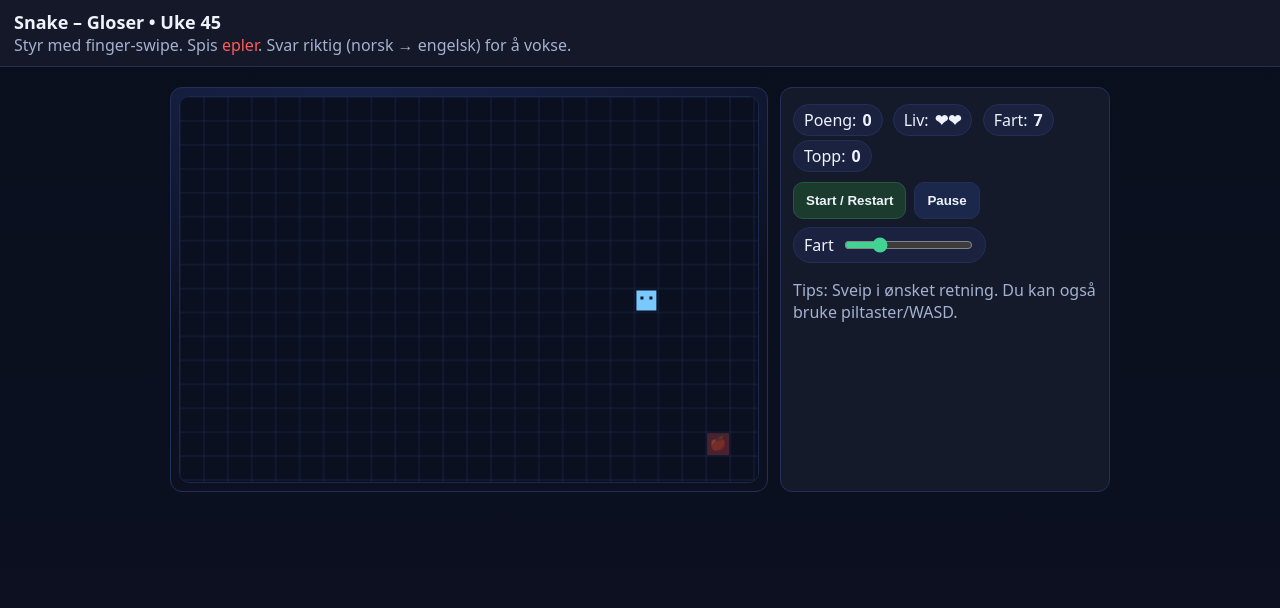
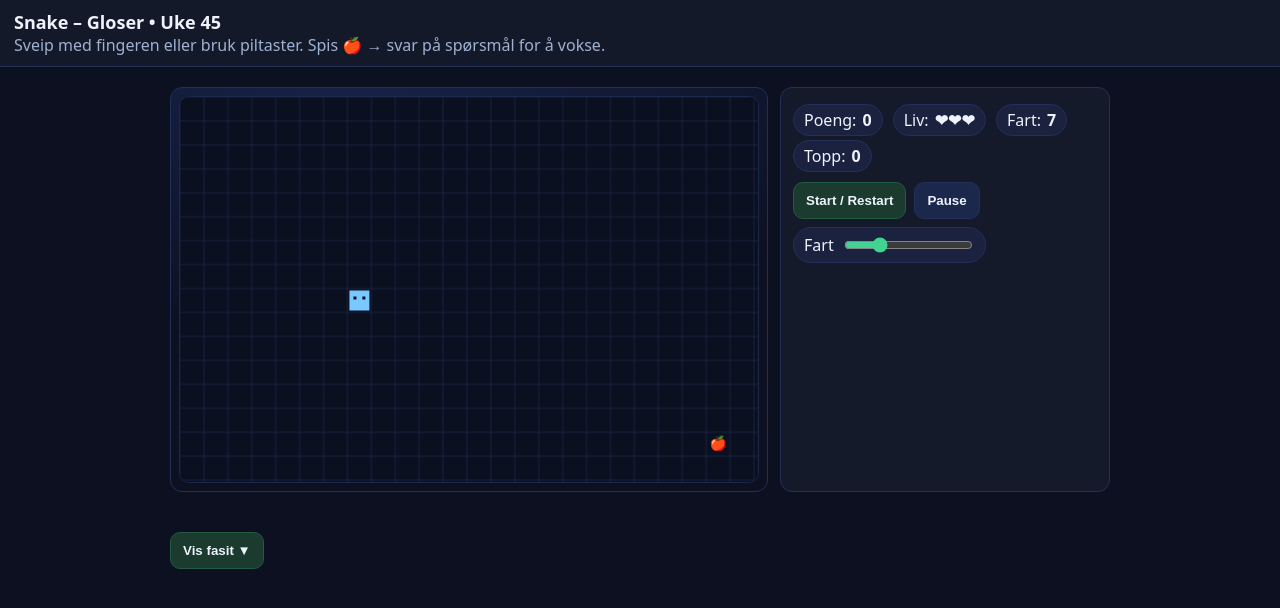
Before and after one commit to daggladmannsorheim-a11y/diktat4trinn, a plain HTML site: page index.html in a window 1280 px wide. Both pictures are taken after a click on the button "Start / Restart". Drawn offline with Linux system fonts and the light colour scheme.

Commit message:
Update index.html

```diff
--- a/index.html
+++ b/index.html
@@ -3,54 +3,45 @@
 <head>
 <meta charset="utf-8">
 <meta name="viewport" content="width=device-width,initial-scale=1,viewport-fit=cover">
-<title>Snake – Gloser (Uke 45, 6. trinn Kampen)</title>
+<title>Snake – Gloser uke 45 (Kampen 6. trinn)</title>
 <style>
 :root{
-    --bg:#0c1020; --panel:#151a2b; --ink:#eef3fb; --muted:#a4b1cf;
-    --line:#223059; --good:#42d392; --bad:#ff6b6b; --apple:#ff5a5a;
+  --bg:#0c1020;--panel:#151a2b;--ink:#eef3fb;--muted:#9fb1d1;
+  --line:#223059;--good:#42d392;--bad:#ff6b6b;--apple:#ff5a5a;
 }
-  *{box-sizing:border-box}
-  html,body{height:100%;margin:0;background:linear-gradient(#0a0f1e,#0c1020)}
-  body{color:var(--ink);font:16px system-ui,Segoe UI,Roboto,Arial}
-  header{position:sticky;top:0;background:rgba(21,26,43,.92);border-bottom:1px solid var(--line);padding:10px 14px}
-  h1{margin:0;font-size:18px}
-  .muted{color:var(--muted)}
+*{box-sizing:border-box}html,body{margin:0;height:100%;background:#0c1020;color:var(--ink);font:16px system-ui,Segoe UI,Roboto,Arial}
+header{position:sticky;top:0;background:rgba(21,26,43,.95);border-bottom:1px solid var(--line);padding:10px 14px}
+h1{margin:0;font-size:18px}.muted{color:var(--muted)}
 .wrap{max-width:960px;margin:10px auto;padding:10px}
-  .grid{display:grid;grid-template-columns:1fr 330px;gap:12px}
-  @media (max-width:900px){.grid{grid-template-columns:1fr}}
-  #canvasWrap{background:radial-gradient(1100px 480px at 30% -8%,#18234a,#0c1020 60%);border:1px solid var(--line);border-radius:12px;padding:8px}
+.grid{display:grid;grid-template-columns:1fr 330px;gap:12px}@media(max-width:900px){.grid{grid-template-columns:1fr}}
+#canvasWrap{background:radial-gradient(1000px 480px at 30% -8%,#18234a,#0c1020 60%);border:1px solid var(--line);border-radius:12px;padding:8px}
 canvas{display:block;width:100%;height:auto;background:#0a1020;border:1px solid #1b274b;border-radius:10px;touch-action:none}
 #ui{background:var(--panel);border:1px solid var(--line);border-radius:12px;padding:12px}
 .chip{display:inline-flex;gap:6px;align-items:center;background:#1a2240;border:1px solid var(--line);border-radius:999px;padding:4px 10px;margin:4px 6px 0 0}
 button{appearance:none;background:#1b274b;color:var(--ink);border:1px solid var(--line);padding:10px 12px;border-radius:10px;font-weight:700}
-  button:active{transform:translateY(1px)}
-  .btn-prim{background:#1b3b2e;border-color:#225a42}
+button:active{transform:translateY(1px)}.btn-prim{background:#1b3b2e;border-color:#225a42}
 label.pill{display:inline-flex;gap:8px;align-items:center;background:#1a2240;border:1px solid var(--line);border-radius:999px;padding:6px 10px}
 input[type=range]{accent-color:#42d392}
-  /* Spørsmåls-modal */
-  #modal{
-    position:fixed;inset:0;background:rgba(0,0,0,.55);display:none;align-items:center;justify-content:center;z-index:50;
-  }
-  #card{
-    width:min(92vw,460px);background:#0f1734;border:1px solid #2a3a68;border-radius:14px;padding:14px;
-    box-shadow:0 10px 30px rgba(0,0,0,.35)
-  }
-  #qtxt{margin:0 0 8px;font-weight:800}
+/* Modal */
+#modal{position:fixed;inset:0;background:rgba(0,0,0,.55);display:none;align-items:center;justify-content:center;z-index:50}
+#card{width:min(92vw,460px);background:#0f1734;border:1px solid #2a3a68;border-radius:14px;padding:14px;box-shadow:0 10px 30px rgba(0,0,0,.35)}
 #ans{width:100%;padding:12px 14px;font-size:18px;border-radius:10px;border:1px solid #2a3a68;background:#101833;color:#fff}
 .row{display:flex;gap:8px;margin-top:10px;flex-wrap:wrap}
-  .good{color:var(--good)} .bad{color:var(--bad)}
+.good{color:var(--good)}.bad{color:var(--bad)}
+#fasitWrap{margin-top:20px}
+table{width:100%;border-collapse:collapse;font-size:15px}
+th,td{border:1px solid #2a3a68;padding:6px 8px;text-align:left}
+th{background:#1a2240}
 </style>
 </head>
 <body>
 <header>
   <h1>Snake – Gloser • Uke 45</h1>
-  <div class="muted">Styr med finger-swipe. Spis <span style="color:var(--apple)">epler</span>. Svar riktig (norsk → engelsk) for å vokse.</div>
+  <div class="muted">Sveip med fingeren eller bruk piltaster. Spis 🍎 → svar på spørsmål for å vokse.</div>
 </header>
 
 <div class="wrap grid">
-  <div id="canvasWrap">
-    <canvas id="game" width="720" height="480" aria-label="Snake-spill"></canvas>
-  </div>
+  <div id="canvasWrap"><canvas id="game" width="720" height="480"></canvas></div>
   <aside id="ui">
     <div>
       <span class="chip">Poeng: <b id="score">0</b></span>
@@ -63,239 +54,182 @@
       <button id="pause">Pause</button>
       <label class="pill">Fart <input id="speed" type="range" min="4" max="16" value="7"></label>
     </div>
-    <p class="muted">Tips: Sveip i ønsket retning. Du kan også bruke piltaster/WASD.</p>
   </aside>
 </div>
 
-<!-- Modal som dukker opp etter eple -->
+<div id="fasitWrap" class="wrap">
+  <button id="toggleFasit" class="btn-prim">Vis fasit ▼</button>
+  <div id="fasit" style="display:none;margin-top:10px"></div>
+</div>
+
+<!-- Spørsmål -->
 <div id="modal">
   <div id="card">
     <p id="qtxt">Skriv engelsk for: <span id="norw" class="good"></span></p>
-    <input id="ans" type="text" inputmode="latin" autocomplete="off" autocapitalize="none" spellcheck="false"
-           placeholder="skriv engelsk og trykk Sjekk/Enter">
+    <input id="ans" type="text" inputmode="latin" autocomplete="off" autocapitalize="none" spellcheck="false">
     <div class="row">
       <button id="check" class="btn-prim">Sjekk</button>
-      <button id="skip">Hopp over (−1 liv)</button>
+      <button id="skip">Hopp over (–1 liv)</button>
     </div>
   </div>
 </div>
 
 <script>
-/* ------- Uke 45 gloser (norsk → engelsk) ------- */
-const PAIRS = [
-  {no:"ordentlig", en:"decent"},
-  {no:"smil", en:"grin"},
-  {no:"veldig redd", en:"terrified"},
-  {no:"gråt", en:"wailed"},
-  {no:"bjeffende", en:"yelping"},
-  {no:"sultent blikk", en:"leer"},
-  {no:"pelskåpe", en:"furry coat"},
-  {no:"blunker i rykninger", en:"flickers"},
-  {no:"trekker frem", en:"whips out"},
-  {no:"underbukser", en:"knickers"}
+/* --- Gloser uke 45 --- */
+const PAIRS=[
+ {en:"Decent",no:"ordentlig"},
+ {en:"Grin",no:"smil"},
+ {en:"Terrified",no:"veldig redd"},
+ {en:"Wailed",no:"gråt"},
+ {en:"Yelping",no:"bjeffende"},
+ {en:"Leer",no:"sultent blikk"},
+ {en:"Furry coat",no:"pelskåpe"},
+ {en:"Flickers",no:"blunker i rykninger"},
+ {en:"Whips out",no:"trekker frem"},
+ {en:"Knickers",no:"underbukser"}
 ];
+/* --- Fasit-tabell --- */
+const fasitDiv=document.getElementById("fasit");
+fasitDiv.innerHTML=`<table><tr><th>Engelsk</th><th>Norsk</th></tr>${
+  PAIRS.map(p=>`<tr><td>${p.en}</td><td>${p.no}</td></tr>`).join("")
+}</table>`;
+document.getElementById("toggleFasit").onclick=()=>{
+  const f=fasitDiv.style.display==="none";
+  fasitDiv.style.display=f?"block":"none";
+  event.target.textContent=f?"Skjul fasit ▲":"Vis fasit ▼";
+};
 
-/* ------- DOM ------- */
-const cv = document.getElementById('game');
-const ctx = cv.getContext('2d');
-const ui = {
-  score: document.getElementById('score'),
-  lives: document.getElementById('lives'),
-  best: document.getElementById('best'),
-  speed: document.getElementById('speed'),
-  speedShow: document.getElementById('speedShow'),
-  start: document.getElementById('start'),
-  pause: document.getElementById('pause')
+/* --- DOM --- */
+const cv=document.getElementById('game'),ctx=cv.getContext('2d');
+const ui={
+  score:document.getElementById('score'),lives:document.getElementById('lives'),
+  best:document.getElementById('best'),speed:document.getElementById('speed'),
+  speedShow:document.getElementById('speedShow'),start:document.getElementById('start'),
+  pause:document.getElementById('pause')
 };
-const modal = document.getElementById('modal');
-const qtxt  = document.getElementById('qtxt');
-const norw  = document.getElementById('norw');
-const ans   = document.getElementById('ans');
-const checkBtn = document.getElementById('check');
-const skipBtn  = document.getElementById('skip');
-const LS_KEY = "snake_touch_uke45_best";
-ui.best.textContent = localStorage.getItem(LS_KEY) || 0;
+const modal=document.getElementById('modal'),norw=document.getElementById('norw'),
+ans=document.getElementById('ans'),checkBtn=document.getElementById('check'),skipBtn=document.getElementById('skip');
+const LS_KEY="snake45_best";
+ui.best.textContent=localStorage.getItem(LS_KEY)||0;
 
-/* ------- Responsive canvas ------- */
-let grid = 24, cols = Math.floor(cv.width/grid), rows = Math.floor(cv.height/grid);
-function fit(){
-  const r = cv.getBoundingClientRect();
-  const ratio = window.devicePixelRatio||1;
-  const w = Math.max(480, Math.floor(r.width*ratio));
-  const h = Math.floor(w*2/3); // 3:2-format
-  if(cv.width!==w || cv.height!==h){
-    cv.width=w; cv.height=h;
-    cols = Math.floor(w/grid); rows = Math.floor(h/grid);
+/* --- Canvas --- */
+let grid=24,cols=Math.floor(cv.width/grid),rows=Math.floor(cv.height/grid);
+function fit(){const r=cv.getBoundingClientRect(),ratio=window.devicePixelRatio||1;
+  const w=Math.floor(r.width*ratio),h=Math.floor(w*2/3);
+  if(cv.width!==w||cv.height!==h){cv.width=w;cv.height=h;cols=Math.floor(w/grid);rows=Math.floor(h/grid);}
 }
-}
-window.addEventListener('resize', fit);
+window.addEventListener('resize',fit);
 
-/* ------- Utils ------- */
-const rand = n => Math.floor(Math.random()*n);
-function flash(msg, ok=true, t=900){
-  const el=document.createElement('div');
-  el.textContent=msg;
-  el.style.position="fixed"; el.style.left="50%"; el.style.top="12px";
-  el.style.transform="translateX(-50%)";
-  el.style.background = ok ? "#184d3a" : "#5a2230";
-  el.style.color="#fff"; el.style.padding="10px 14px"; el.style.borderRadius="10px";
-  el.style.border="1px solid rgba(255,255,255,.15)"; el.style.zIndex=99;
-  document.body.appendChild(el); setTimeout(()=>el.remove(), t);
-}
-const norm = s => s.trim().toLowerCase().replace(/\s+/g," ");
-
-/* ------- State ------- */
-let snake, dir, nextDir, apple, score, lives, paused=true, loopId=null, lastTick=0, speedMs=1000/7;
-let pendingGrowth=0, currentWord=null;
-
-/* ------- Init/reset ------- */
-function freeCell(){
-  let x,y,t=0;
-  do{
-    x=rand(cols); y=rand(rows); t++;
-    if(t>500) break;
-  }while(snake.some(s=>s.x===x&&s.y===y));
-  return {x,y};
-}
-function placeApple(){ apple = freeCell(); }
-function reset(){
-  fit(); lastTick=0; paused=false;
-  snake=[{x:Math.floor(cols/2),y:Math.floor(rows/2)}];
-  dir={x:1,y:0}; nextDir={x:1,y:0};
-  score=0; lives=3; pendingGrowth=0; placeApple();
-  ui.score.textContent=score; ui.lives.textContent="❤❤❤";
-  cancelAnimationFrame(loopId); draw(); loopId=requestAnimationFrame(tick);
+/* --- Utils --- */
+const rand=n=>Math.floor(Math.random()*n);
+const norm=s=>s.trim().toLowerCase().replace(/\s+/g," ");
+function flash(msg,ok=true,t=900){
+  const e=document.createElement('div');e.textContent=msg;
+  e.style.position="fixed";e.style.left="50%";e.style.top="12px";e.style.transform="translateX(-50%)";
+  e.style.background=ok?"#1f503a":"#5b2230";e.style.color="#fff";e.style.padding="10px 14px";
+  e.style.borderRadius="10px";e.style.border="1px solid rgba(255,255,255,.15)";e.style.zIndex=99;
+  document.body.appendChild(e);setTimeout(()=>e.remove(),t);
 }
 
-/* ------- Drawing ------- */
+/* --- Game state --- */
+let snake,dir,nextDir,apple,score,lives,paused=true,loopId=null,lastTick=0,speedMs=1000/7;
+let growth=0,current=null;
+
+/* --- Reset --- */
+function freeCell(){let x,y;do{x=rand(cols);y=rand(rows);}while(snake.some(s=>s.x===x&&s.y===y));return{x,y};}
+function placeApple(){apple=freeCell();}
+function reset(){
+  fit();snake=[{x:Math.floor(cols/2),y:Math.floor(rows/2)}];
+  dir={x:1,y:0};nextDir={x:1,y:0};score=0;lives=3;growth=0;
+  ui.score.textContent=score;ui.lives.textContent="❤❤❤";
+  placeApple();paused=false;cancelAnimationFrame(loopId);draw();loopId=requestAnimationFrame(tick);
+}
+
+/* --- Draw --- */
 function draw(){
-  ctx.fillStyle="#0a1020"; ctx.fillRect(0,0,cv.width,cv.height);
-  ctx.strokeStyle="rgba(34,48,89,.6)"; ctx.lineWidth=1;
-  for(let i=0;i<=cols;i++){ ctx.beginPath(); ctx.moveTo(i*grid,0); ctx.lineTo(i*grid,cv.height); ctx.stroke(); }
-  for(let j=0;j<=rows;j++){ ctx.beginPath(); ctx.moveTo(0,j*grid); ctx.lineTo(cv.width,j*grid); ctx.stroke(); }
+  ctx.fillStyle="#0a1020";ctx.fillRect(0,0,cv.width,cv.height);
+  ctx.strokeStyle="rgba(34,48,89,.6)";
+  for(let i=0;i<=cols;i++){ctx.beginPath();ctx.moveTo(i*grid,0);ctx.lineTo(i*grid,cv.height);ctx.stroke();}
+  for(let j=0;j<=rows;j++){ctx.beginPath();ctx.moveTo(0,j*grid);ctx.lineTo(cv.width,j*grid);ctx.stroke();}
   // apple
-  if(apple){
-    ctx.fillStyle="rgba(255,90,90,.25)";
-    ctx.fillRect(apple.x*grid+1,apple.y*grid+1,grid-2,grid-2);
-    ctx.fillStyle="var(--apple)"; ctx.font="bold 14px system-ui"; ctx.textAlign="center"; ctx.textBaseline="middle";
-    ctx.fillText("🍎", apple.x*grid+grid/2, apple.y*grid+grid/2);
-  }
+  if(apple){ctx.font="bold 14px system-ui";ctx.textAlign="center";ctx.textBaseline="middle";
+    ctx.fillText("🍎",apple.x*grid+grid/2,apple.y*grid+grid/2);}
   // snake
   ctx.fillStyle="#79c8ff";
   snake.forEach((s,i)=>{
-    const x=s.x*grid, y=s.y*grid;
-    ctx.fillRect(x+2,y+2,grid-4,grid-4);
-    if(i===0){ ctx.fillStyle="#0b1020"; ctx.fillRect(x+6,y+8,3,3); ctx.fillRect(x+grid-9,y+8,3,3); ctx.fillStyle="#79c8ff"; }
+    const x=s.x*grid,y=s.y*grid;ctx.fillRect(x+2,y+2,grid-4,grid-4);
+    if(i===0){ctx.fillStyle="#0b1020";ctx.fillRect(x+6,y+8,3,3);ctx.fillRect(x+grid-9,y+8,3,3);ctx.fillStyle="#79c8ff";}
   });
 }
 
-/* ------- Loop ------- */
+/* --- Loop --- */
 function tick(ts){
-  fit();
-  if(paused){ draw(); loopId=requestAnimationFrame(tick); return; }
-  if(ts-lastTick < speedMs){ loopId=requestAnimationFrame(tick); return; }
-  lastTick = ts;
-
-  if((nextDir.x!==-dir.x)||(nextDir.y!==-dir.y)) dir=nextDir;
-  const head={...snake[0]}; head.x+=dir.x; head.y+=dir.y;
-
-  // walls / self
-  if(head.x<0||head.y<0||head.x>=cols||head.y>=rows){ loseLife("Veggen"); return loopId=requestAnimationFrame(tick); }
-  if(snake.some(p=>p.x===head.x&&p.y===head.y)){ loseLife("Halen"); return loopId=requestAnimationFrame(tick); }
-
+  fit();if(paused){draw();loopId=requestAnimationFrame(tick);return;}
+  if(ts-lastTick<speedMs){loopId=requestAnimationFrame(tick);return;}lastTick=ts;
+  if(nextDir.x!==-dir.x||nextDir.y!==-dir.y)dir=nextDir;
+  const head={...snake[0]};head.x+=dir.x;head.y+=dir.y;
+  // gå gjennom veggene
+  if(head.x<0)head.x=cols-1;else if(head.x>=cols)head.x=0;
+  if(head.y<0)head.y=rows-1;else if(head.y>=rows)head.y=0;
+  if(snake.some(p=>p.x===head.x&&p.y===head.y)){loseLife("Halen");return loopId=requestAnimationFrame(tick);}
   snake.unshift(head);
-
-  // apple?
-  if(apple && head.x===apple.x && head.y===apple.y){
-    paused=true; askQuestion(); // growth bestemmes av svaret
-  }else{
-    if(pendingGrowth>0) pendingGrowth--; else snake.pop();
+  if(apple&&head.x===apple.x&&head.y===apple.y){paused=true;askQuestion();}
+  else{if(growth>0)growth--;else snake.pop();}
+  draw();loopId=requestAnimationFrame(tick);
 }
 
-  draw(); loopId=requestAnimationFrame(tick);
+/* --- Spørsmål --- */
+function pick(){return PAIRS[rand(PAIRS.length)];}
+function askQuestion(){current=pick();norw.textContent=current.no;ans.value="";modal.style.display="flex";ans.focus();}
+function handleAnswer(ok){
+  modal.style.display="none";
+  if(ok){score+=10;ui.score.textContent=score;growth+=2;speedMs=Math.max(1000/16,speedMs*0.985);flash("Riktig +10 og vekst",true);}
+  else loseLife("Feil svar");
+  placeApple();paused=false;
 }
+function check(){if(!current)return;handleAnswer(norm(ans.value)===norm(current.en));}
+checkBtn.onclick=check;ans.addEventListener("keydown",e=>{if(e.key==="Enter")check();});
+skipBtn.onclick=()=>{modal.style.display="none";loseLife("Hoppet over");placeApple();paused=false;};
 
-/* ------- Question flow ------- */
-function pickWord(){
-  return PAIRS[rand(PAIRS.length)];
-}
-function askQuestion(){
-  currentWord = pickWord();
-  norw.textContent = currentWord.no;
-  ans.value=""; modal.style.display="flex"; ans.focus({preventScroll:true});
-}
-function applyAnswer(ok){
-  modal.style.display="none";
-  if(ok){
-    score+=10; ui.score.textContent=score;
-    pendingGrowth+=2; // vokser
-    speedMs=Math.max(1000/16, speedMs*0.985);
-    flash("Riktig! +10 og vekst", true);
-  }else{
-    loseLife("Feil svar");
-  }
-  placeApple(); paused=false;
-}
-function check(){
-  if(!currentWord) return;
-  const ok = norm(ans.value) === norm(currentWord.en);
-  applyAnswer(ok);
-}
-checkBtn.onclick = check;
-ans.addEventListener('keydown',e=>{ if(e.key==="Enter") check(); });
-skipBtn.onclick = ()=>{ // hopp over: −1 liv
-  modal.style.display="none"; loseLife("Hoppet over");
-  placeApple(); paused=false;
-};
-
-/* ------- Lives & end ------- */
-function loseLife(reason){
-  lives--; ui.lives.textContent="❤".repeat(Math.max(lives,0));
-  flash(`${reason}! -1 liv`, false, 1100);
-  if(lives<=0){ gameOver(); return; }
-  // myk reset
-  snake=[{x:Math.floor(cols/2),y:Math.floor(rows/2)}];
-  dir={x:1,y:0}; nextDir={x:1,y:0}; pendingGrowth=0;
+/* --- Liv --- */
+function loseLife(r){
+  lives--;ui.lives.textContent="❤".repeat(Math.max(lives,0));flash(`${r}! -1 liv`,false,1000);
+  if(lives<=0)return gameOver();
+  snake=[{x:Math.floor(cols/2),y:Math.floor(rows/2)}];dir={x:1,y:0};nextDir={x:1,y:0};growth=0;
 }
 function gameOver(){
   paused=true;
   const best=Number(localStorage.getItem(LS_KEY)||0);
-  if(score>best){ localStorage.setItem(LS_KEY,String(score)); ui.best.textContent=score; }
-  flash(`Game over! Poeng: ${score}`, false, 1600);
+  if(score>best){localStorage.setItem(LS_KEY,String(score));ui.best.textContent=score;}
+  flash(`Game over – Poeng: ${score}`,false,1600);
 }
 
-/* ------- Controls: tastatur + finger-swipe ------- */
-function setDir(dx,dy){ if(dx===-dir.x && dy===-dir.y) return; nextDir={x:dx,y:dy}; }
+/* --- Kontroller --- */
+function setDir(dx,dy){if(dx===-dir.x&&dy===-dir.y)return;nextDir={x:dx,y:dy};}
 window.addEventListener('keydown',e=>{
   const k=e.key.toLowerCase();
-  if(["arrowup","w"].includes(k)) setDir(0,-1);
-  else if(["arrowdown","s"].includes(k)) setDir(0,1);
-  else if(["arrowleft","a"].includes(k)) setDir(-1,0);
-  else if(["arrowright","d"].includes(k)) setDir(1,0);
+  if(["arrowup","w"].includes(k))setDir(0,-1);
+  else if(["arrowdown","s"].includes(k))setDir(0,1);
+  else if(["arrowleft","a"].includes(k))setDir(-1,0);
+  else if(["arrowright","d"].includes(k))setDir(1,0);
 });
 let touchStart=null;
 cv.addEventListener('touchstart',e=>{
-  const t=e.changedTouches[0]; touchStart={x:t.clientX,y:t.clientY,time:Date.now()};
-},{passive:true});
-cv.addEventListener('touchmove',e=>{ e.preventDefault(); },{passive:false});
+  const t=e.changedTouches[0];touchStart={x:t.clientX,y:t.clientY};},{passive:true});
 cv.addEventListener('touchend',e=>{
-  if(!touchStart) return;
-  const t=e.changedTouches[0];
-  const dx=t.clientX-touchStart.x, dy=t.clientY-touchStart.y;
-  const adx=Math.abs(dx), ady=Math.abs(dy);
-  const thresh=24; // kort swipe er nok
-  if(adx<thresh && ady<thresh) return;
-  if(adx>ady) setDir(dx>0?1:-1,0); else setDir(0, dy>0?1:-1);
+  if(!touchStart)return;const t=e.changedTouches[0];
+  const dx=t.clientX-touchStart.x,dy=t.clientY-touchStart.y;
+  if(Math.abs(dx)>Math.abs(dy))setDir(dx>0?1:-1,0);else setDir(0,dy>0?1:-1);
   touchStart=null;
 });
 
-/* ------- UI ------- */
-ui.start.onclick = ()=>{ speedMs=1000/Number(ui.speed.value); ui.speedShow.textContent=ui.speed.value; reset(); };
-ui.pause.onclick = ()=>{ paused=!paused; ui.pause.textContent=paused?"Fortsett":"Pause"; };
-ui.speed.addEventListener('input',()=>{ ui.speedShow.textContent=ui.speed.value; speedMs=1000/Number(ui.speed.value); });
+/* --- UI --- */
+ui.start.onclick=()=>{speedMs=1000/Number(ui.speed.value);ui.speedShow.textContent=ui.speed.value;reset();};
+ui.pause.onclick=()=>{paused=!paused;ui.pause.textContent=paused?"Fortsett":"Pause";};
+ui.speed.addEventListener('input',()=>{ui.speedShow.textContent=ui.speed.value;speedMs=1000/Number(ui.speed.value);});
 
-/* ------- Boot ------- */
-fit(); draw(); // venter på Start
+/* --- Boot --- */
+fit();draw();
 </script>
 </body>
 </html>
```
Lines whose indentation alone changed are shown as unchanged.
